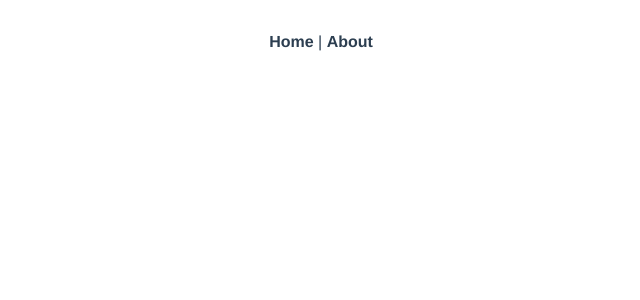
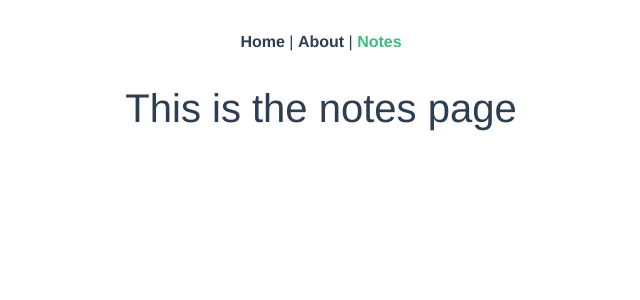
Before and after one commit to agustinfranc/mevn-frontend, a Vue app: page /notes in a window 1280 px wide. Shown: the top 300 px of the page, without its empty margins (319-959 px from the left). Built offline with nearby package versions, Linux system fonts and the light colour scheme.

Commit message:
[notas] ruta

```diff
--- a/src/App.vue
+++ b/src/App.vue
@@ -2,7 +2,8 @@
   <div id="app">
     <div id="nav">
       <router-link to="/">Home</router-link> |
-      <router-link to="/about">About</router-link>
+      <router-link to="/about">About</router-link> |
+      <router-link to="/notes">Notes</router-link>
     </div>
     <router-view />
   </div>
--- a/src/router/index.js
+++ b/src/router/index.js
@@ -18,6 +18,12 @@
     // which is lazy-loaded when the route is visited.
     component: () =>
       import(/* webpackChunkName: "about" */ "../views/About.vue")
+  },
+  {
+    path: "/notes",
+    name: "Notes",
+    component: () =>
+      import(/* webpackChunkName: "notes" */ "../views/Notes.vue")
   }
 ];
 
--- /dev/null
+++ b/src/views/Notes.vue
@@ -0,0 +1,5 @@
+<template>
+  <div class="container">
+    <h1>This is the notes page</h1>
+  </div>
+</template>
```
